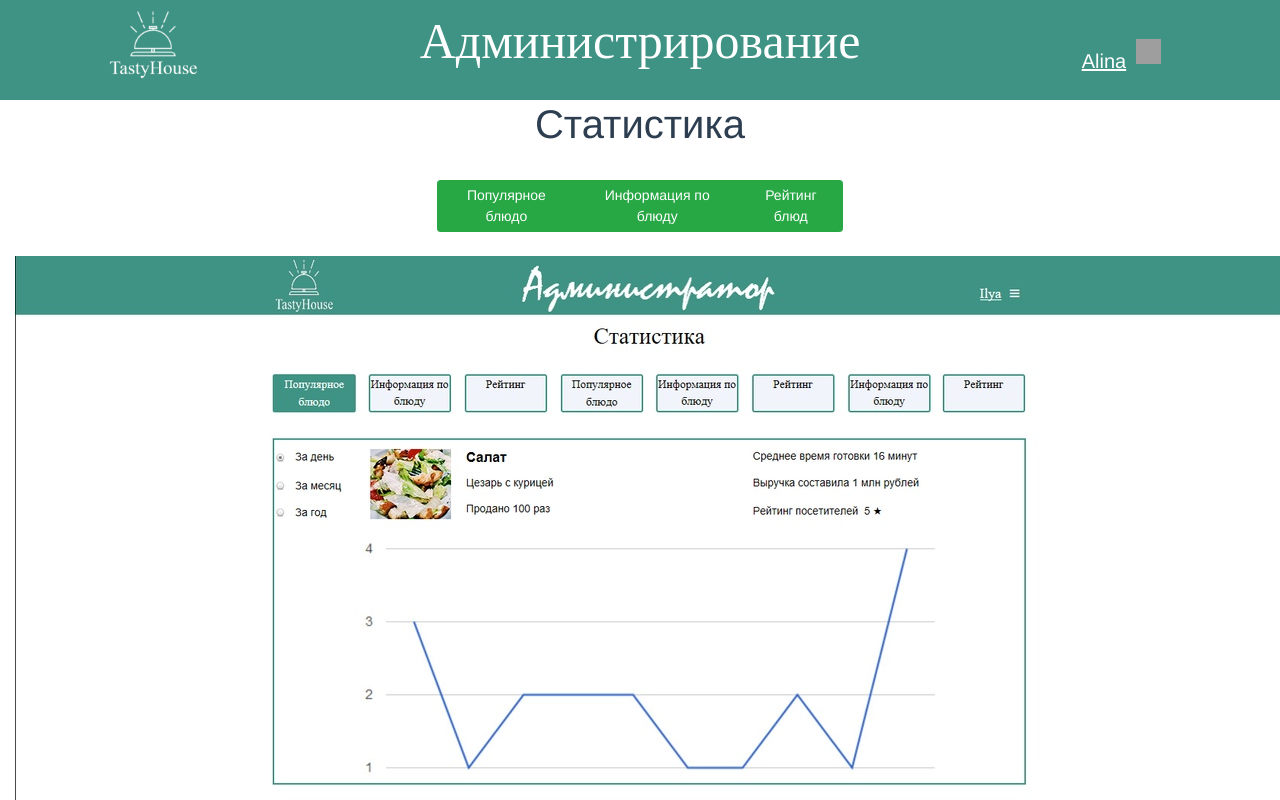
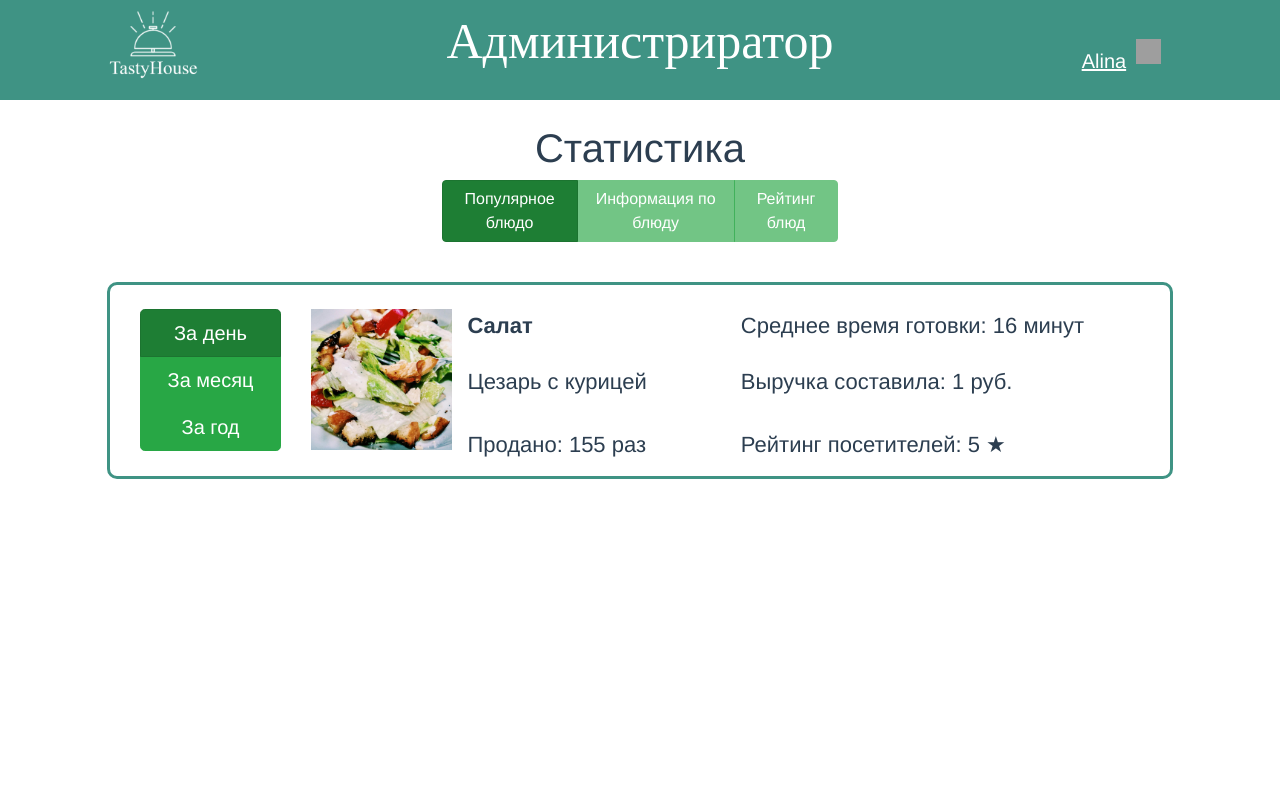
Before and after one commit to Strizhko-aa/TastyFront, a Vue app: page /admin in a window 1280 px wide. Shown: the top 800 px of the page. Built offline with nearby package versions, Linux system fonts and the light colour scheme; grey boxes are pictures that could not be loaded; what vue-resource would draw is missing.

Commit message:
Добавил админа

```diff
--- a/src/components/admin/Admin.vue
+++ b/src/components/admin/Admin.vue
@@ -1,40 +1,38 @@
 <template>
   <div id="app">
     <!-- убрал внешний контейнер. Как я понял, не стоит фигачить контейнер в контейнер. А может это норма. -->
+    <b-container fluid>
+      <br>
       <h1 class="text-center">Статистика</h1>
-      <br>
       <div>
         <b-row>
           <b-col></b-col>
           <b-col class="text-center">
-
-          <b-button-group size="sm">
-            <b-button @click="pressed('popular')" variant="success">Популярное блюдо</b-button>
-            <b-button @click="pressed('inform')" variant="success">Информация по блюду</b-button>
-            <b-button @click="pressed('rating')" variant="success">Рейтинг блюд</b-button>
-          </b-button-group>
+            <b-form-group>
+              <b-form-radio-group style="width: 100%" v-model="selected" :options="options" size="md" buttons button-variant="success" name="radioTime">
+              </b-form-radio-group>
+            </b-form-group>
           </b-col>
           <b-col></b-col>
         </b-row>
       </div>
-      <b-container fluid>
         <br>
         <b-row>
-          <b-col cols="12" xl="12" lg="10" md="12" sm="12" class="text-center bordered">
+          <b-col cols="0" sm="0" md="1" lg="1" xl="1"></b-col>
+          <b-col cols="12" xl="10" lg="10" md="10" sm="12" class="text-center bordered">
 
             <!-- если statistic ===  'popular' показываем одну пикчу, если нет смотрим следующее условие и т.д.-->
-            <div v-if="statistic === 'popular'">
-              <img src="../../assets/images/popular.jpg" alt="график популярного блюда" class="grafic">
+            <div v-if="selected === 'popular'">
+              <Popular/>
             </div>
-            <div v-else-if="statistic === 'inform'">
-              <img src="../../assets/images/info-po-bludu.jpg" alt="информация по блюду">
+            <div v-else-if="selected === 'inform'">
+              <Inform/>
             </div>
-            <div v-if="statistic === 'rating'">
-              <img src="../../assets/images/raiting.jpg" alt="рейтинг">
+            <div v-if="selected === 'rating'">
+              <Rating/>
             </div>
             <!-- меня несколько упороло и я вставил вместо фоток графиков скрины что ты мне скинул,
             и теперь тут сайт в сайте =.=, только телевизора не хватает -->
-
           </b-col>
         </b-row>
       </b-container>
@@ -42,27 +40,34 @@
 </template>
 
 <script>
+import Popular from './Popular'
+import Inform from './Inform'
+import Rating from './Rating'
 export default {
 
   name: 'app',
-  data () {
+  components: {Rating, Popular, Inform},
+  data: function () {
     return {
-      statistic: 'popular'
-    }
-  },
-  methods: {
-    pressed: function (pressedBtn) {
-      this.statistic = pressedBtn
-      // alert(this.statistic)
+      selected: 'popular',
+      options: [
+        {text: 'Популярное блюдо', value: 'popular'},
+        {text: 'Информация по блюду', value: 'inform', disabled: true},
+        {text: 'Рейтинг блюд', value: 'rating', disabled: true}
+      ],
+      elems: []
     }
   }
 }
 </script>
 
 <style>
-  .grafic {
-    height: 100%;
+  .bordered {
+    border-radius: 10px 10px;
+    border: 3px solid #3F9384;
+    margin-bottom: 10px;
   }
+
   /* все стили что были остались в App.vue (это полоска сверху и футер), так что не удивляйся их исчезновению.*/
   /* И да, я не подгонял еще твои блоки под моюильны разрешения */
 </style>
--- /dev/null
+++ b/src/components/admin/Inform.vue
@@ -0,0 +1,32 @@
+<template>
+  <div>
+    <br>
+      <b-container fluid>
+        <b-row>
+          <b-col cols="2">
+            <b-form-select v-model="selected" class="mb-3" :select-size="8">
+              <optgroup label="Салаты">
+                <option value="1">Цезарь</option>
+                <option value="2">Обычный</option>
+              </optgroup>
+              <optgroup label="Супы">
+                <option value="3">Борщь</option>
+                <option value="4">Свекольник</option>
+              </optgroup>
+            </b-form-select>
+            <div>Selected: <strong>{{ selected }}</strong></div>
+          </b-col>
+        </b-row>
+      </b-container>
+  </div>
+</template>
+
+<script>
+export default {
+  data () {
+    return {
+      selected: null
+    }
+  }
+}
+</script>
--- /dev/null
+++ b/src/components/admin/Popular.vue
@@ -0,0 +1,69 @@
+<template>
+  <div>
+    <b-container fluid>
+      <br>
+      <b-row>
+      <b-col cols="2">
+        <b-form-group>
+          <b-form-radio-group @click.native="postToServer()" style="width: 100%" v-model="selected" :options="options" size="lg" buttons button-variant="success" stacked name="radioTime"/>
+        </b-form-group>
+      </b-col>
+        <b-col cols="5">
+          <img align="left" style="height: 141px; width: 141px; margin-right: 15px" src="../../assets/images/cezar.jpg"/>
+          <div style="text-align: left; font-size: 22px">
+            <label style="margin-bottom: 23px;"><strong>Салат</strong></label><br>
+            <label style="margin-bottom: 30px">Цезарь с курицей</label><br>
+            <label>Продано: 155 раз</label>
+          </div>
+        </b-col>
+        <b-col cols="5">
+          <div style="text-align: left; font-size: 22px">
+            <label style="margin-bottom: 23px">Среднее время готовки: 16 минут</label><br>
+            <label style="margin-bottom: 30px">Выручка составила: 1 руб.</label><br>
+            <label style="margin-bottom: 15px">Рейтинг посетителей: 5 ★</label>
+          </div>
+        </b-col>
+      </b-row>
+    </b-container>
+  </div>
+</template>
+
+<script>
+export default {
+  name: 'Popular',
+  data: function () {
+    return {
+      qtype: 'as',
+      selected: 'day',
+      options: [
+        {text: 'За день', value: 'day'},
+        {text: 'За месяц', value: 'month'},
+        {text: 'За год', value: 'year'}
+      ],
+      elements: []
+    }
+  },
+  methods: {
+    postToServer: function () {
+      let _url = 'http://localhost:8080/admin'
+      var _type = {'statistic_type': this.selected}
+      this.qtype = this.selected
+      this.$http.post(_url, JSON.stringify(_type)).then(response => {
+      }).catch(error => {
+        console.log(_type + ' ' + error)
+      })
+    }
+    // created () {
+    //   let resource = this.$resource('http://localhost:8080/admin')
+    //   resource.get().then(result => {
+    //     result.json().then(data => {
+    //       console.log(data)
+    //       this.elements = data
+    //     })
+    //   }, error => {
+    //     console.log(error)
+    //   })
+    // }
+  }
+}
+</script>
--- /dev/null
+++ b/src/components/admin/Rating.vue
@@ -0,0 +1,13 @@
+<template>
+<h1>Hello</h1>
+</template>
+
+<script>
+export default {
+  name: 'Rating'
+}
+</script>
+
+<style scoped>
+
+</style>
--- a/src/router/index.js
+++ b/src/router/index.js
@@ -20,7 +20,7 @@ export default new Router({
     },
     {
       path: '/admin',
-      name: 'Администрирование',
+      name: 'Администриратор',
       component: AdminComponent
     },
     {
```
